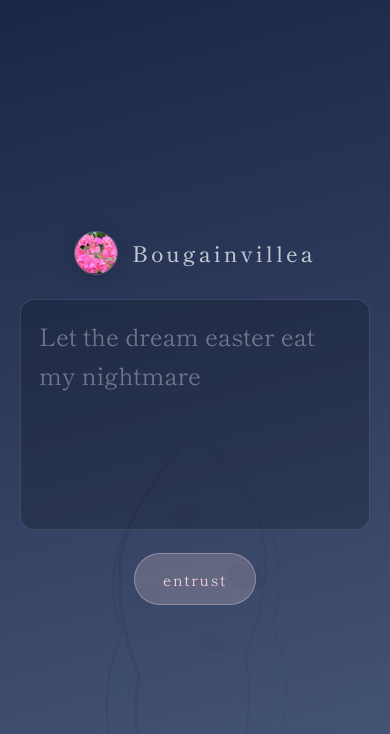
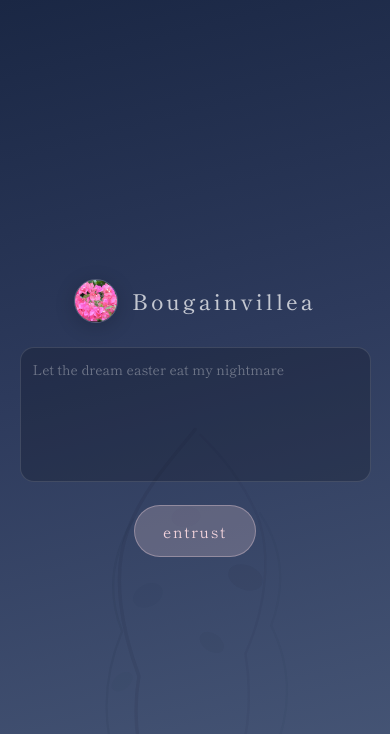
Before and after one commit to soraniikou/bougainvillea, a React (Vite) app: page / in a window 390 px wide. Shown: the top 734 px of the page. Built offline with nearby package versions, Linux system fonts and the light colour scheme.

Commit message:
Update night-write styles for improved responsiveness and user experience

```diff
--- a/src/App.css
+++ b/src/App.css
@@ -60,7 +60,8 @@
 
 /* --- Night write --- */
 .night-write {
-  width: min(100%, 400px);
+  width: min(480px, 90vw);
+  max-width: 90vw;
   text-align: center;
 }
 
@@ -91,16 +92,24 @@
 }
 
 .night-write__area {
-  width: 100%;
+  box-sizing: border-box;
+  width: min(480px, 90vw);
+  max-width: 90vw;
   resize: none;
   border-radius: 14px;
   border: 1px solid rgba(255, 255, 255, 0.12);
   background: rgba(8, 12, 24, 0.25);
   color: var(--mist);
   padding: 16px 18px;
-  font-size: 1.5rem;
+  font-size: clamp(0.85rem, 2.5vw, 1rem);
   line-height: 1.65;
   margin-bottom: 18px;
+}
+
+@media (max-width: 480px) {
+  .night-write__area {
+    padding: 10px 12px;
+  }
 }
 
 .night-write__area::placeholder {
```
